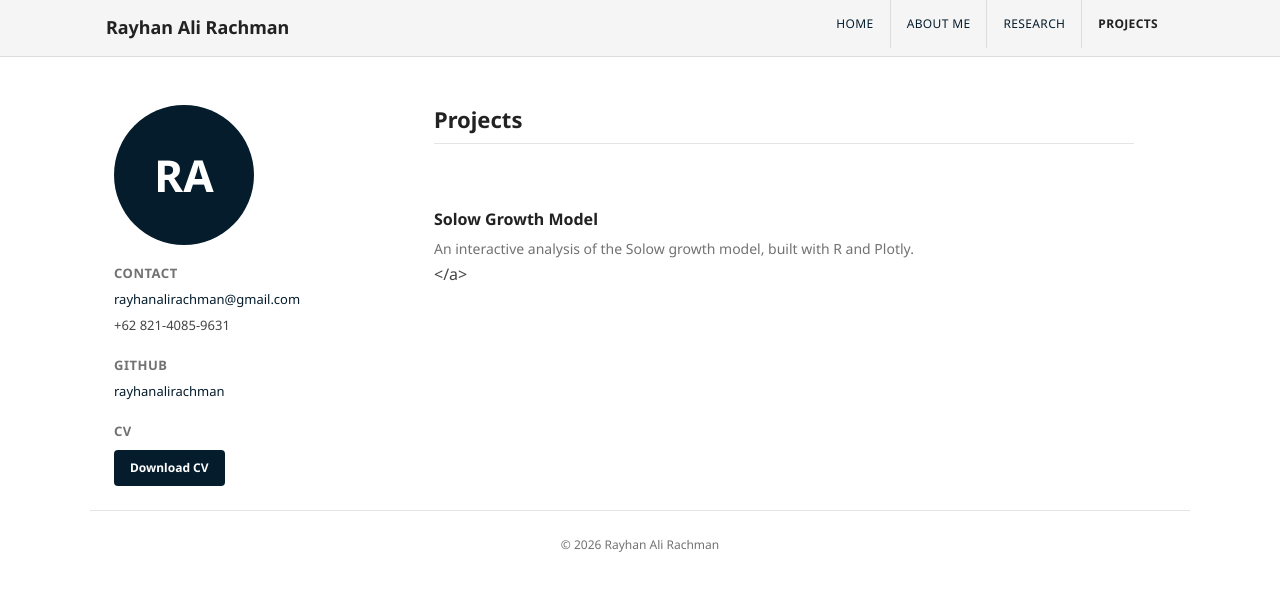
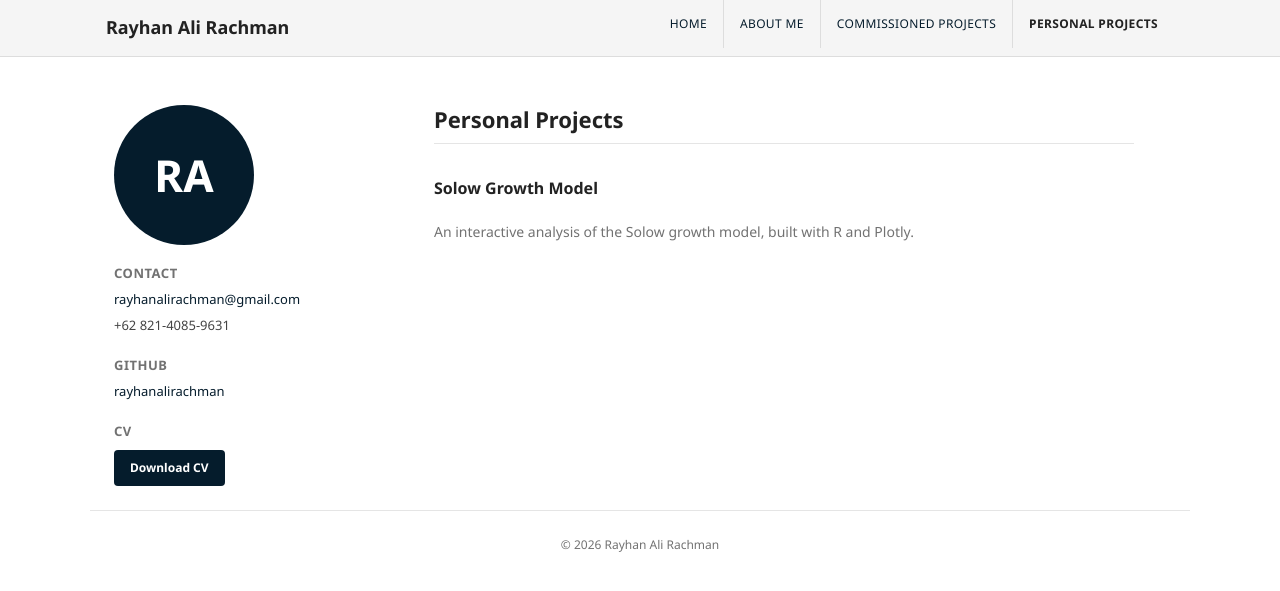
Before and after one commit to rayhanalirachman/rayhanalirachman.github.io, a Jekyll site: the page built from projects.md, in a window 1280 px wide. Shown: the top 591 px of the page. Built offline with Jekyll 4.4.1, drawn with Linux system fonts in a browser that asks for light colours.

Commit message:
Fix </a> render bug on Projects page, rename nav to Commissioned/Personal Projects, add confirmed Kutai Timur Perda number

```diff
--- a/_config.yml
+++ b/_config.yml
@@ -16,9 +16,9 @@ nav:
     url: /
   - title: About Me
     url: /about-me/
-  - title: Research
+  - title: Commissioned Projects
     url: /research/
-  - title: Projects
+  - title: Personal Projects
     url: /projects/
 
 plugins:
--- a/assets/css/style.css
+++ b/assets/css/style.css
@@ -124,8 +124,8 @@ main h2 {
   border-bottom: 1px solid var(--border);
 }
 .project:last-child { border-bottom: none; }
-.project-title { font-weight: 700; color: var(--heading); }
-.project:hover .project-title { color: var(--link); }
+.project-title { display: block; font-weight: 700; color: var(--heading); text-decoration: none; }
+.project-title:hover { color: var(--link); }
 .project-desc { color: var(--muted); font-size: 14px; margin-top: 4px; }
 
 .entry { margin-bottom: 26px; }
--- a/projects.md
+++ b/projects.md
@@ -1,16 +1,16 @@
 ---
 layout: default
-title: Projects
+title: Personal Projects
 permalink: /projects/
 ---
 
 <section markdown="1">
 
-## Projects
+## Personal Projects
 
-<a class="project" href="{{ '/Solow model simple.html' | relative_url }}">
-  <div class="project-title">Solow Growth Model</div>
+<div class="project" markdown="1">
+  <a class="project-title" href="{{ '/Solow model simple.html' | relative_url }}">Solow Growth Model</a>
   <div class="project-desc">An interactive analysis of the Solow growth model, built with R and Plotly.</div>
-</a>
+</div>
 
 </section>
```
Also changed, not shown: index.md (+2 -2 lines), research.md (+2 -2 lines).
